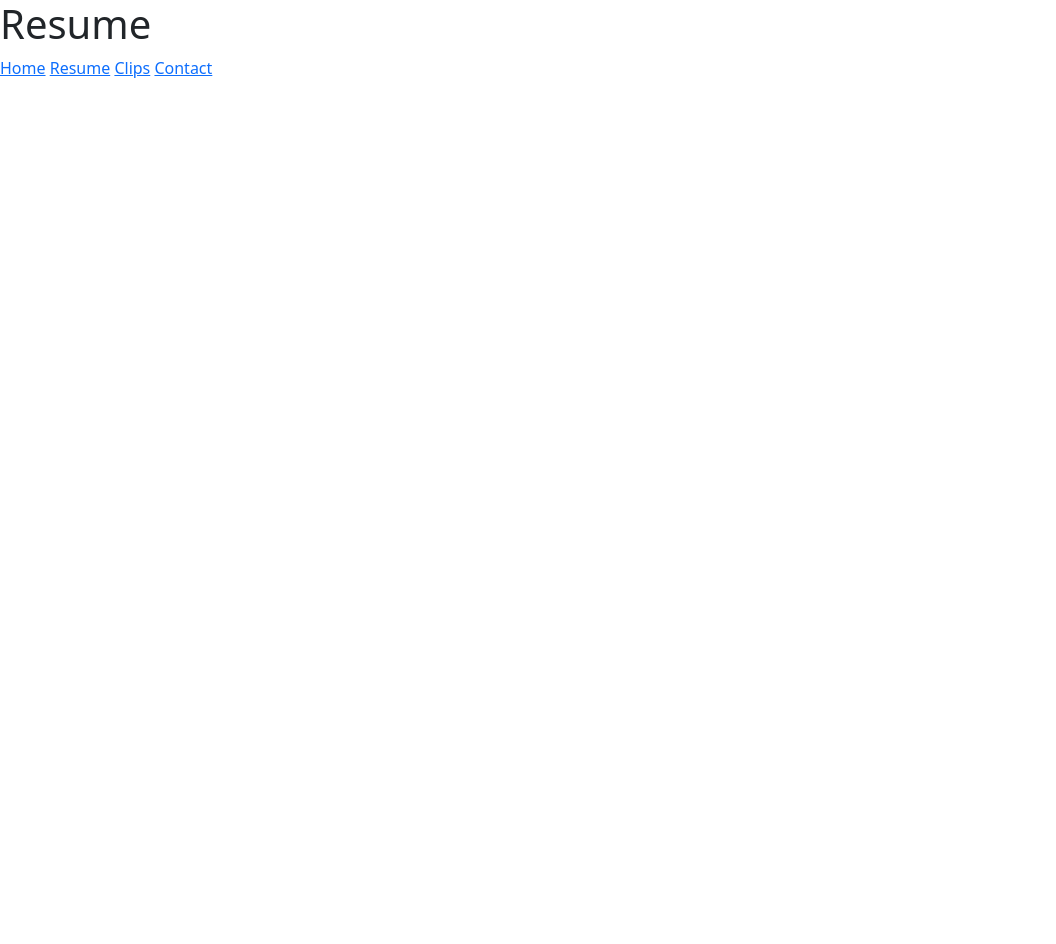
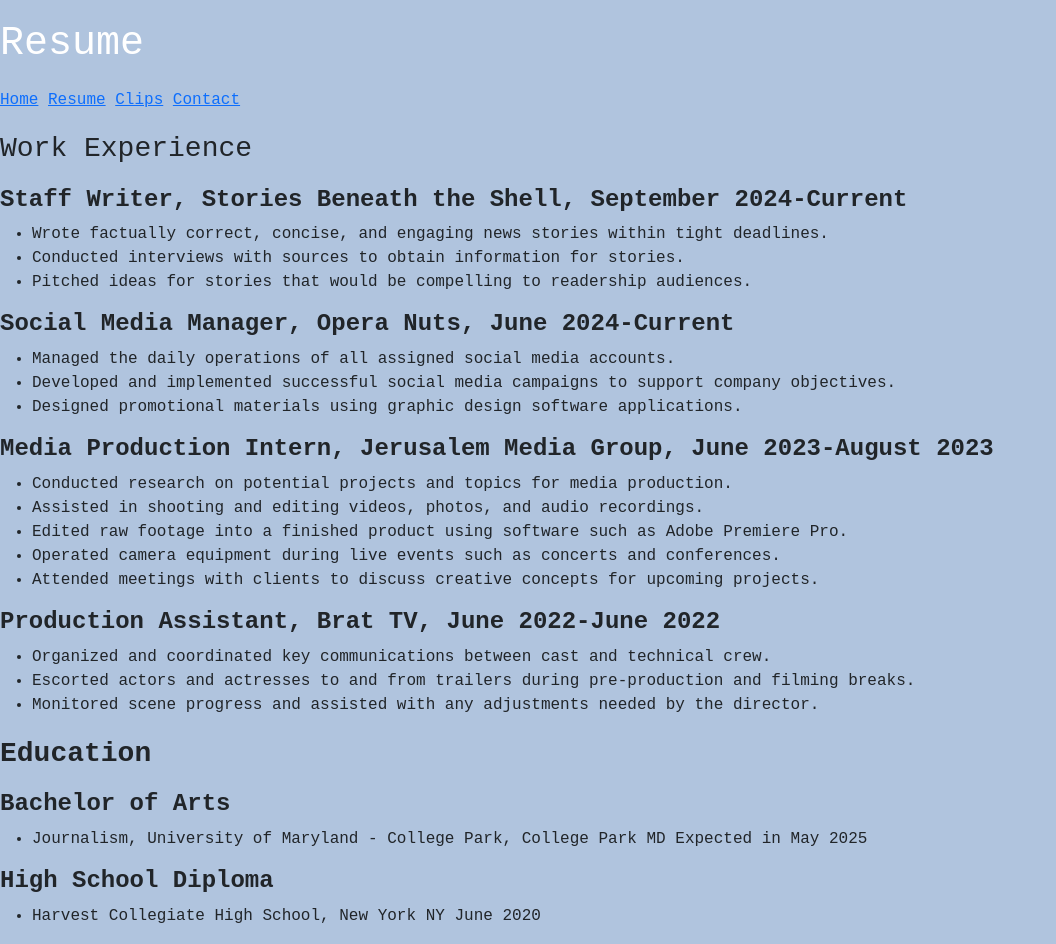
Before and after one commit to beccaparnass/portfolio, a plain HTML site: page resume/index.html in a window 1280 px wide. Shown: the whole page, without its empty margins (0-1056 px from the left). Before the commit the page ends 800 px from the top, so only its background shows below. Drawn offline with nearby package versions, Linux system fonts and the light colour scheme.

Commit message:
portfolio

```diff
--- a/css/style.css
+++ b/css/style.css
@@ -0,0 +1,19 @@
+body {
+    background-color: lightsteelblue
+}
+
+body {
+    font-family: 'Fira Code', monospace;
+}
+
+h1 {
+    margin: 20px 0;
+}
+
+h3 {
+    margin: 20px 0;
+}
+
+h1 {
+    color: white;
+}
--- a/resume/index.html
+++ b/resume/index.html
@@ -1,16 +1,23 @@
 <!DOCTYPE html>
 <html lang="en">
+
 <head>
     <meta charset="UTF-8">
     <meta name="viewport" content="width=device-width, initial-scale=1.0">
     <title>Becca Parnass | Resume</title>
-    <link href="https://cdn.jsdelivr.net/npm/bootstrap@5.3.3/dist/css/bootstrap.min.css" rel="stylesheet" integrity="sha384-QWTKZyjpPEjISv5WaRU9OFeRpok6YctnYmDr5pNlyT2bRjXh0JMhjY6hW+ALEwIH" crossorigin="anonymous">
+    <link href="https://cdn.jsdelivr.net/npm/bootstrap@5.3.3/dist/css/bootstrap.min.css" rel="stylesheet"
+        integrity="sha384-QWTKZyjpPEjISv5WaRU9OFeRpok6YctnYmDr5pNlyT2bRjXh0JMhjY6hW+ALEwIH" crossorigin="anonymous">
 
     <link rel="stylesheet" href="../css/style.css">
 
-    <script src="https://cdn.jsdelivr.net/npm/@popperjs/core@2.11.8/dist/umd/popper.min.js" integrity="sha384-I7E8VVD/ismYTF4hNIPjVp/Zjvgyol6VFvRkX/vR+Vc4jQkC+hVqc2pM8ODewa9r" crossorigin="anonymous"></script>
-    <script src="https://cdn.jsdelivr.net/npm/bootstrap@5.3.3/dist/js/bootstrap.min.js" integrity="sha384-0pUGZvbkm6XF6gxjEnlmuGrJXVbNuzT9qBBavbLwCsOGabYfZo0T0to5eqruptLy" crossorigin="anonymous"></script>
+    <script src="https://cdn.jsdelivr.net/npm/@popperjs/core@2.11.8/dist/umd/popper.min.js"
+        integrity="sha384-I7E8VVD/ismYTF4hNIPjVp/Zjvgyol6VFvRkX/vR+Vc4jQkC+hVqc2pM8ODewa9r"
+        crossorigin="anonymous"></script>
+    <script src="https://cdn.jsdelivr.net/npm/bootstrap@5.3.3/dist/js/bootstrap.min.js"
+        integrity="sha384-0pUGZvbkm6XF6gxjEnlmuGrJXVbNuzT9qBBavbLwCsOGabYfZo0T0to5eqruptLy"
+        crossorigin="anonymous"></script>
 </head>
+
 <body>
     <h1>Resume</h1>
     <a href="../">Home</a>
@@ -18,5 +25,49 @@
     <a href="../clips/">Clips</a>
     <a href="../contact/">Contact</a>
 
+    <h3>Work Experience</h3>
+    <h4><b>Staff Writer, Stories Beneath the Shell, September 2024-Current</b></h4>
+    <ul>
+        <li>Wrote factually correct, concise, and engaging news stories within tight deadlines.</li>
+        <li>Conducted interviews with sources to obtain information for stories.</li>
+        <li>Pitched ideas for stories that would be compelling to readership audiences.</li>
+    </ul>
+
+    <h4><b>Social Media Manager, Opera Nuts, June 2024-Current</b></h4>
+    <ul>
+        <li>Managed the daily operations of all assigned social media accounts.</li>
+        <li>Developed and implemented successful social media campaigns to support company objectives.</li>
+        <li>Designed promotional materials using graphic design software applications.</li>
+    </ul>
+
+    <h4><b>Media Production Intern, Jerusalem Media Group, June 2023-August 2023</b></h4>
+    <ul>
+        <li>Conducted research on potential projects and topics for media production.</li>
+        <li>Assisted in shooting and editing videos, photos, and audio recordings.</li>
+        <li>Edited raw footage into a finished product using software such as Adobe Premiere Pro.</li>
+        <li>Operated camera equipment during live events such as concerts and conferences.</li>
+        <li>Attended meetings with clients to discuss creative concepts for upcoming projects.</li>
+    </ul>
+
+    <h4><b>Production Assistant, Brat TV, June 2022-June 2022</b></h4>
+    <ul>
+        <li>Organized and coordinated key communications between cast and technical crew.</li>
+        <li>Escorted actors and actresses to and from trailers during pre-production and filming breaks.</li>
+        <li>Monitored scene progress and assisted with any adjustments needed by the director.</li>
+    </ul>
+
+    <h3><b>Education</b></h3>
+
+    <h4><b>Bachelor of Arts</b></h4>
+    <ul>
+        <li>Journalism, University of Maryland - College Park, College Park MD Expected in May 2025</li>
+    </ul>
+
+    <h4><b>High School Diploma</b></h4>
+    <ul>
+        <li>Harvest Collegiate High School, New York NY June 2020</li>
+    </ul>
+
 </body>
+
 </html>
```
Also changed, not shown: clips/index.html (+44 -3 lines), contact/index.html (+15 -3 lines), index.html (+27 -4 lines).
